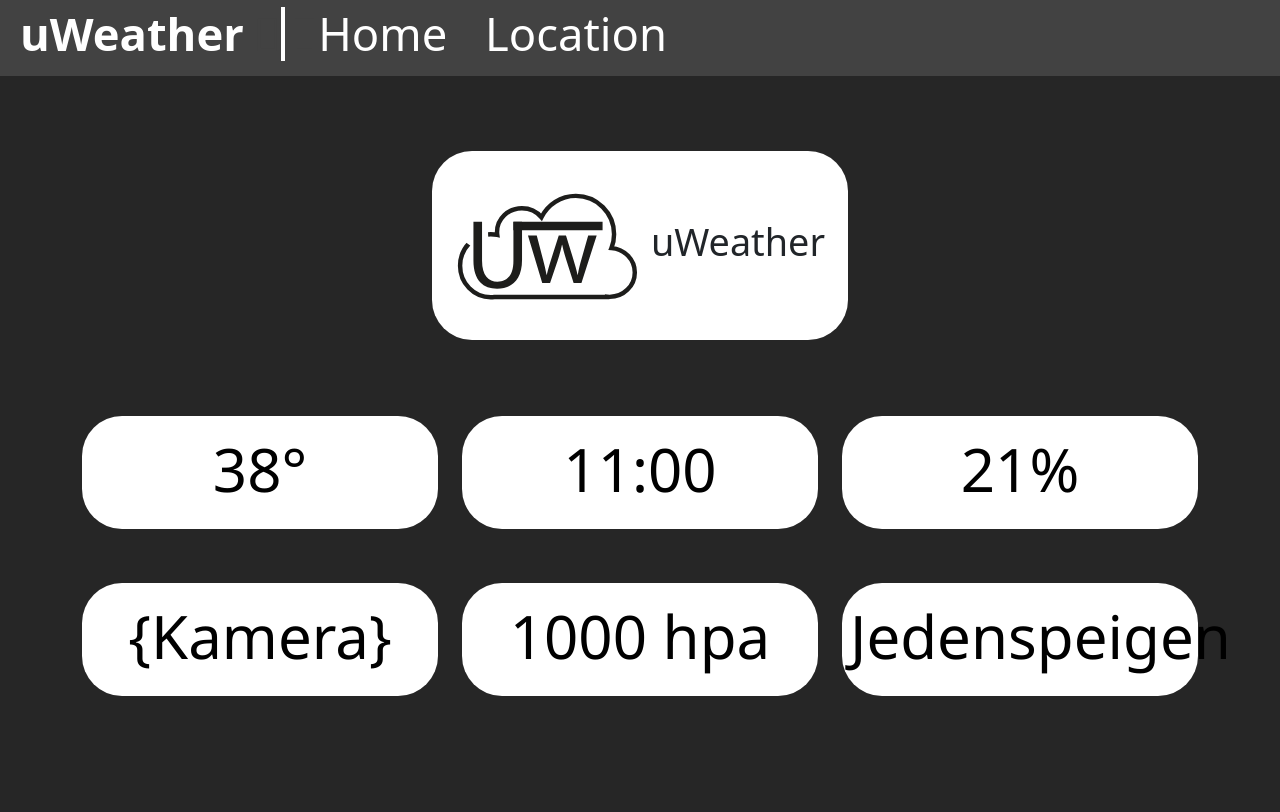
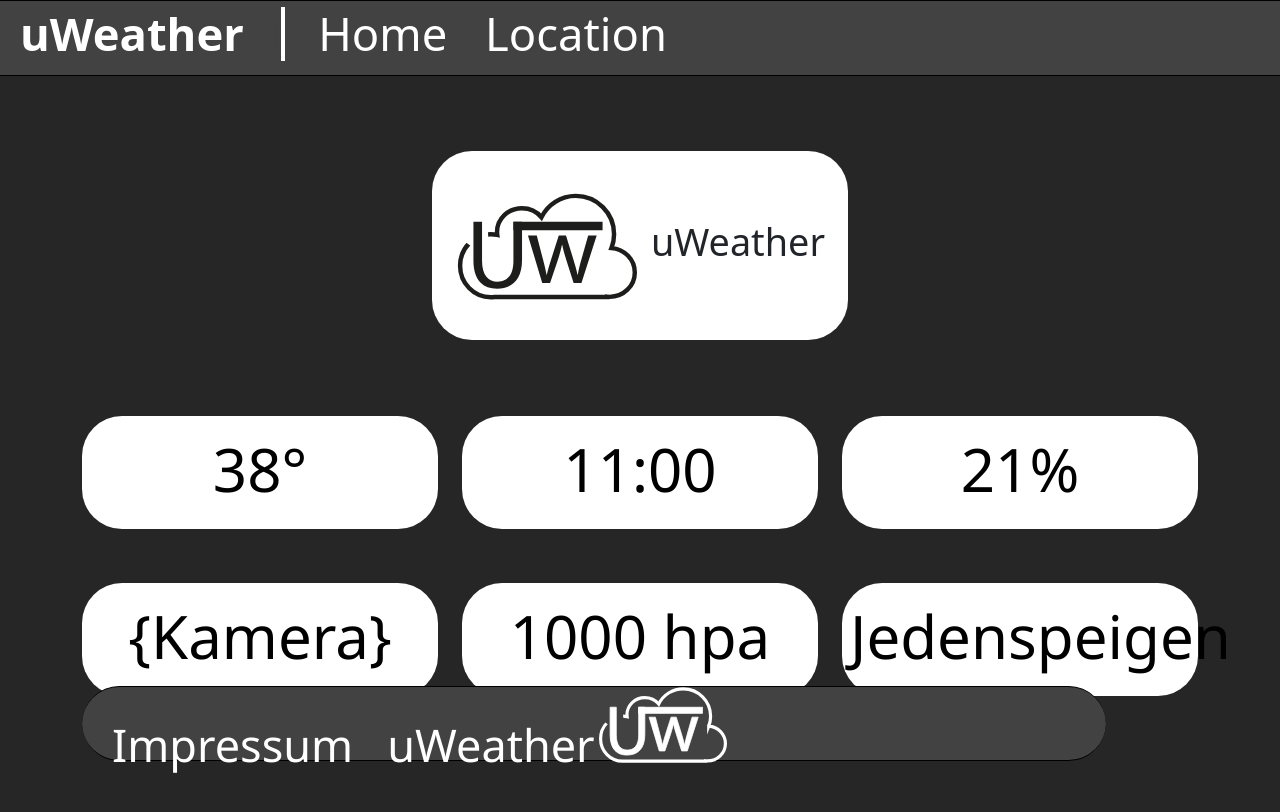
Before and after one commit to lstranskyTGM/uWeatherNG, a plain HTML site: page Website/uWeather.html in a window 1280 px wide. Shown: the top 812 px of the page. Drawn offline with nearby package versions, Linux system fonts and the light colour scheme.

Commit message:
Erweiterte Funktionen hinzugefügt

```diff
--- a/Website/uWeather.css
+++ b/Website/uWeather.css
@@ -89,7 +89,7 @@ a:link, a:visited, a:hover, a:active {
     opacity: 0
 }
 
-section {
+#Location, #Homeid {
     min-height:100vh
 }
 
@@ -102,3 +102,36 @@ section {
 #home:hover, #loc:hover{
     margin-top:10px;
 }
+
+#header {
+    background-color: #424242;
+    height: 2cm;
+    border: black solid;
+    border-width: 1px 0;
+    position: fixed;
+    top: 0;
+    right: 0;
+    width:100%
+}
+
+#footer {
+    background-color: #424242;
+    height: 2cm;
+    border: black solid;
+    border-width: 1px 0;
+    position: fixed;
+    width:80%;
+    margin-bottom: .5cm;
+    border-radius: 40px;
+    bottom: -110px;
+    transition: bottom 0.5s ease-in-out;
+}
+
+#footer > p {
+    margin-left: 30px;
+    display:inline
+}
+
+#footer > object {
+    height:2cm;
+}
--- a/Website/uWeather.html
+++ b/Website/uWeather.html
@@ -10,7 +10,7 @@
 
 
     <body>
-        <div style="background-color: #424242;height: 2cm;border-width: 1px 0; position: fixed;top: 0;right: 0; width:100%" id="header">
+        <div id="header">
             <div class="d-flex align-items-center" style="height: 100%;">
                 <h1 id="bold" style="margin-left:20px; display:inline;position: relative">uWeather</h1>
                 <h1 style="display:inline; box-shadow: 4px 0 0 white; color:#424242;margin-left:10px">&#3164</h1>
@@ -22,7 +22,7 @@
 
 
         <div class="container" id="Container">
-            <section style="margin-top: 4cm;">
+            <section id="Homeid"style="margin-top: 4cm;">
                 <div id="maindiv" class="row row-cols-2 border-0 mx-auto">
                     <div class="col" style="margin-right:-20px;">
                         <object data="logo.svg"></object>
@@ -74,16 +74,37 @@
             <section id="Location">
                 <iframe src="https://www.google.com/maps/embed?pb=!1m18!1m12!1m3!1d915.5443879671432!2d16.875994717059488!3d48.49494020835356!2m3!1f0!2f0!3f0!3m2!1i1024!2i768!4f13.1!3m3!1m2!1s0x476cdc46199b5659%3A0xa6cc5f7f176cb998!2sFeldstra%C3%9Fe%2042%2C%202264%20Jedenspeigen!5e1!3m2!1sde!2sat!4v1683185027641!5m2!1sde!2sat" width="600" height="450" style="border:0;" allowfullscreen="" loading="lazy" referrerpolicy="no-referrer-when-downgrade"></iframe>
             </section>
+
+            <section id="footer">
+                <p>Impressum</p>
+                <p>uWeather</p>
+                <object data="logoWhite.svg"></object>
+            </section>
         </div>
 
         <script>
             const home = document.querySelector("#home");
+
             home.addEventListener("click", function() {
                 window.scrollTo({ top: 0, behavior: "smooth" });
             });
+
             window.onload = function() {
                 window.scrollTo(0, 0);
             }
+
+            const footer = document.getElementById('footer');
+            let prevScrollpos = window.pageYOffset;
+
+            window.addEventListener('scroll', () => {
+                let currentScrollPos = window.pageYOffset;
+                if (prevScrollpos > currentScrollPos) {
+                    footer.style.bottom = '-110px';
+                } else {
+                    footer.style.bottom = '20px';
+                }
+                prevScrollpos = currentScrollPos;
+            });
         </script>
     </body>
 </html>
```
Also changed, not shown: Website/logoWhite.svg (added).
